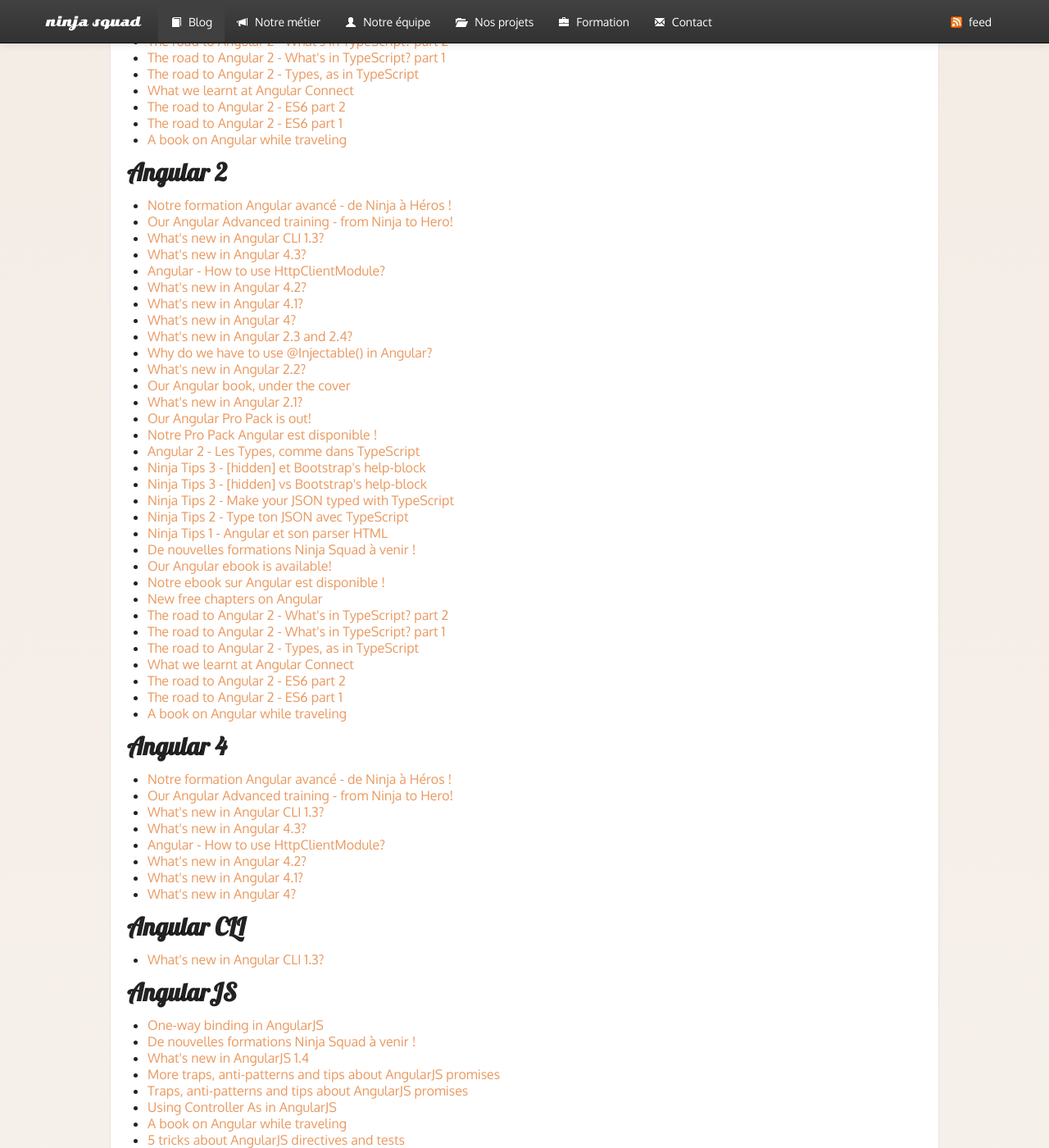
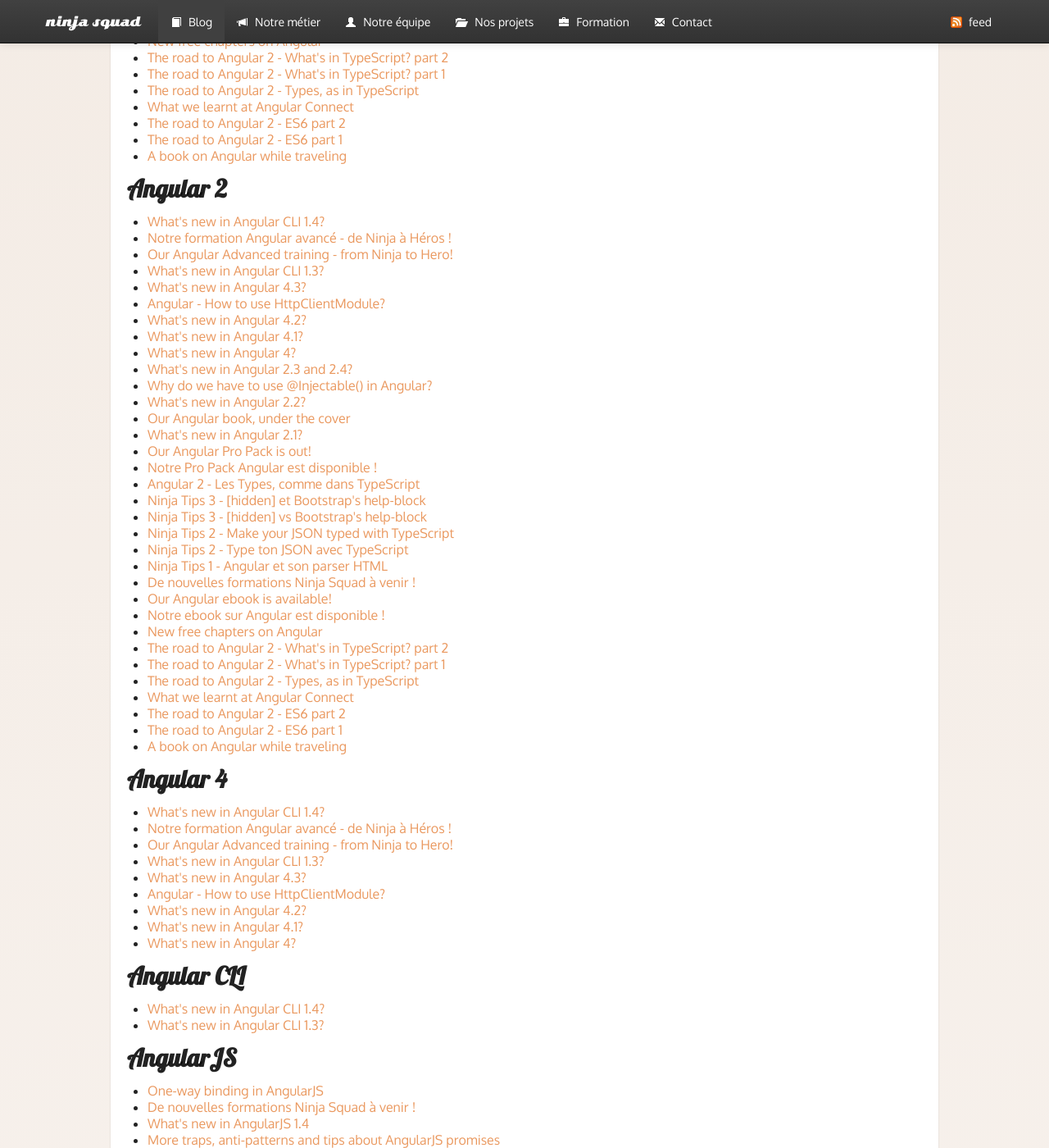
Before and after one commit to Ninja-Squad/ninja-squad.github.com, a Jekyll site: the page built from tags.html, in a window 1280 px wide and 1400 px high, scrolled down 1117 px. Shown: the whole window at 82% size. Built offline with Jekyll 4.4.1, drawn with Linux system fonts in a browser that asks for light colours; comment, search, counter and statistics services are not loaded; some of the changed lines change nothing that is shown; some of the changed text lies outside the part shown.

Commit message:
post: angular cli 1.4

```diff
--- /dev/null
+++ b/_posts/2017-09-14-angular-cli-1.4.md
@@ -0,0 +1,61 @@
+---
+layout: post
+title: What's new in Angular CLI 1.4?
+author: cexbrayat
+tags: ["Angular 2", "Angular", "Angular 4", "Angular CLI"]
+description: "Angular CLI 1.4 is out! Which new features are included?"
+---
+
+[Angular CLI 1.4.0](https://github.com/angular/angular-cli/releases/tag/v1.4.0) is out with some nice new features!
+
+You can check out what files you need to update using [angular-cli-diff](https://github.com/cexbrayat/angular-cli-diff),
+for example if you are currently using 1.2.1:
+[angular-cli-diff/compare/1.2.1…1.4.0](https://github.com/cexbrayat/angular-cli-diff/compare/1.2.1...1.4.0)
+
+Let's see what new features we have!
+
+## Schematics
+
+The Google team has created [schematics](https://github.com/angular/devkit/tree/master/packages/angular_devkit/schematics),
+a Yeoman-like generator.
+Angular CLI will now use this new tool to generate the application skeleton
+and the components, services, pipes...
+All the blueprints are now bundled in [`schematics/@angular`](https://github.com/angular/devkit/tree/master/packages/schematics/angular)
+and have been removed from the CLI itself.
+
+Really interesting as it opens the possibility to have other blueprints than the official one!
+This is a feature that other frameworks also have (like [Vue CLI](https://github.com/vuejs/vue-cli#official-templates) or [Ember CLI](https://ember-cli.com/extending/)).
+
+We can expect to see new "schematics" for Angular CLI really soon,
+for example some oriented for server-side rendering apps, or mobile apps, or progressive apps, or native apps, etc.
+
+The CLI now has an option to specify the blueprint you want to use when you generate a project:
+
+    ng new --collection my-custom-schematics project-name
+
+You can of course define your own schematics, even we did not give it a try yet.
+
+## Serve path
+
+A new option for `ng serve` is available to specify a path where you want the application to be served in dev:
+
+    ng serve --serve-path hello
+
+will serve the application at `http://localhost:4200/hello`.
+This is a simpler way to configure it, even if you could do the same with the `--base-href` and `--deploy-url` flags.
+
+## Missing translation strategy
+
+If you are using the i18n support of Angular,
+you can specify directly from the CLI the strategy you want to adopt when a translation is missing:
+
+    ng build --aot --locale fr --i18n-file src/i18n/messages.fr.xlf --missing-translation error
+
+The `--missing-translation` error flag is available for the `serve` and `build` command,
+and accepts the values `error`, `warning` or `ignore`.
+
+## Scripts sourcemaps and minifications
+
+The scripts that were added via the `scripts` array in `.angular-cli.json` were not minified and had no sourcemaps. This is now resolved.
+
+Check out our [ebook](https://books.ninja-squad.com/angular), [online training (Pro Pack)](https://angular-exercises.ninja-squad.com/) and [training](http://ninja-squad.com/training/angular) if you want to learn more!
```
Also changed, not shown: _posts/2017-08-10-angular-cli-1.3.md (+1 -1 lines).
